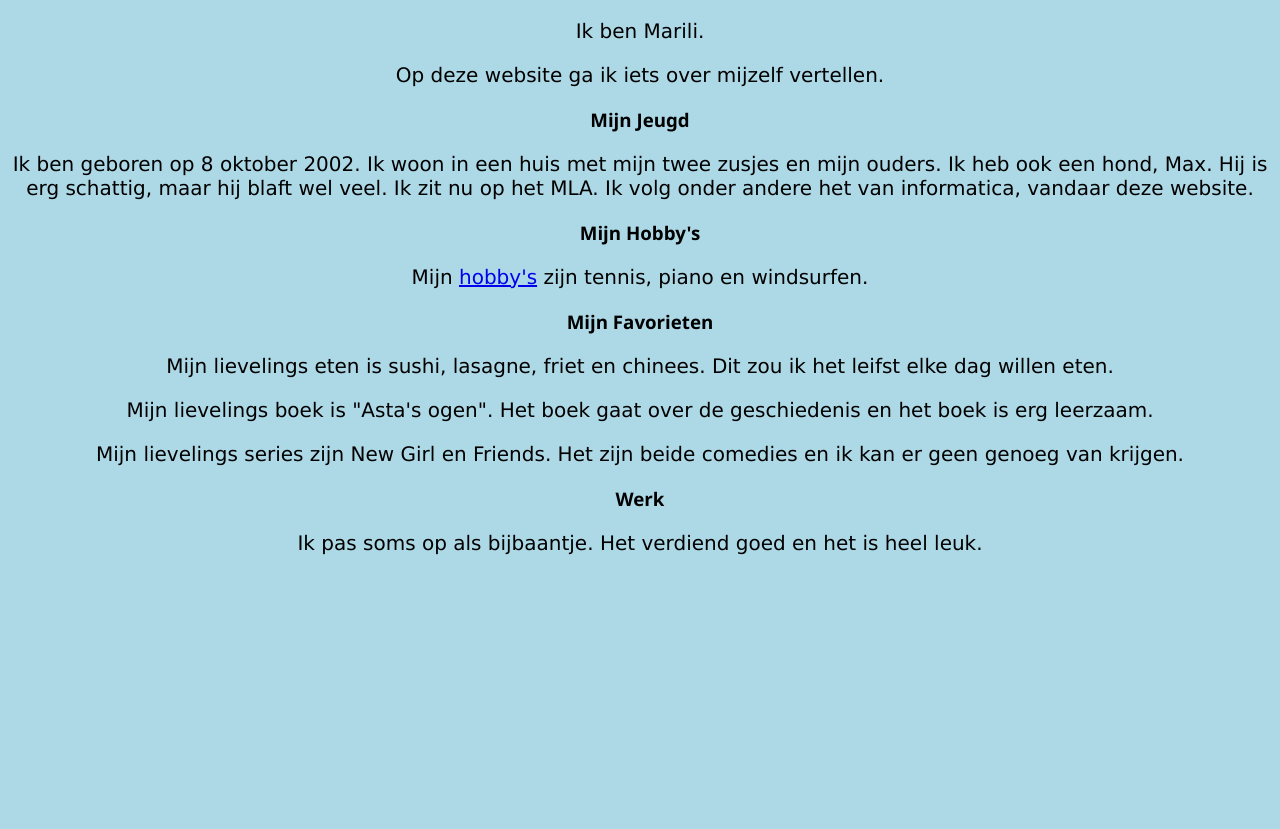
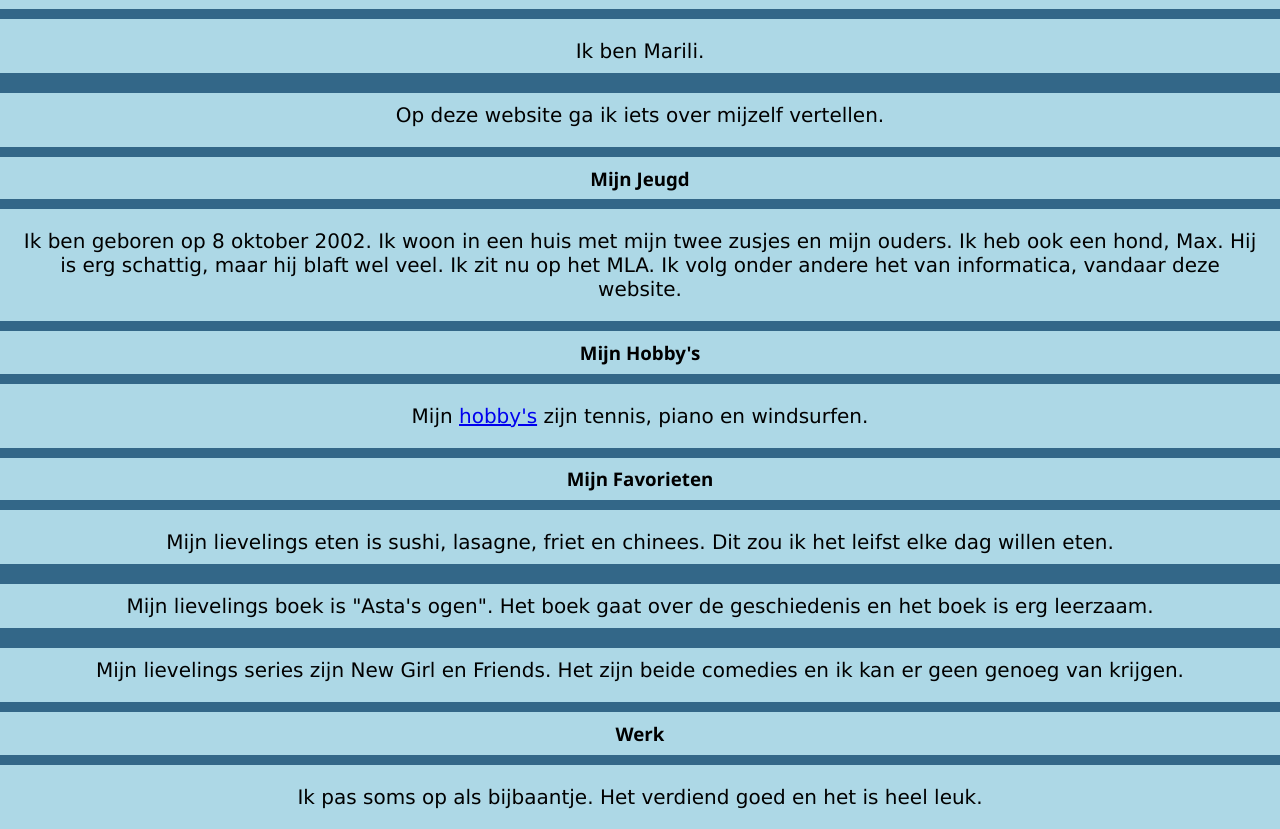
Before and after one commit to F21095/Wie-ben-ik-, a plain HTML site: page index.html in a window 1280 px wide. Shown: the part 67-896 px from the top of the page. Before the commit the page ends 800 px from the top, so only its background shows below. Drawn offline with Linux system fonts and the light colour scheme.

Commit message:
Update style.css

```diff
--- a/style.css
+++ b/style.css
@@ -19,6 +19,14 @@ h3 {
 p {
     font-family: verdana;
     font-size: 20px;
+    text-align: center;
+}
+
+p {
+    border: 2px white;
+    outline: #336788 solid 10px;
+    margin: auto;
+    padding: 20px;
     text-align: center;
 }
 </style>
```
